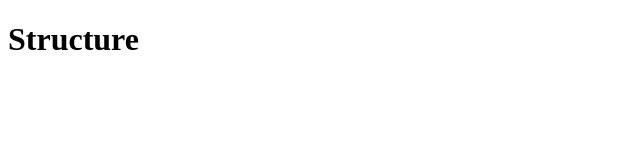
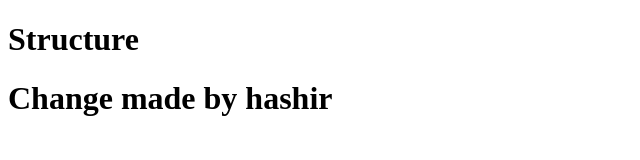
Before and after one commit to h-ashir/localrepo_aws, a plain HTML site: page index.html in a window 1280 px wide. Shown: the whole page, without its empty margins (0-640 px from the left). Drawn offline with Linux system fonts and the light colour scheme.

Commit message:
Change made by hashir

```diff
--- a/index.html
+++ b/index.html
@@ -8,6 +8,7 @@
 <body>
 
     <h1>Structure</h1>
+    <h1>Change made by hashir</h1>
 
 </body>
 </html>
```
